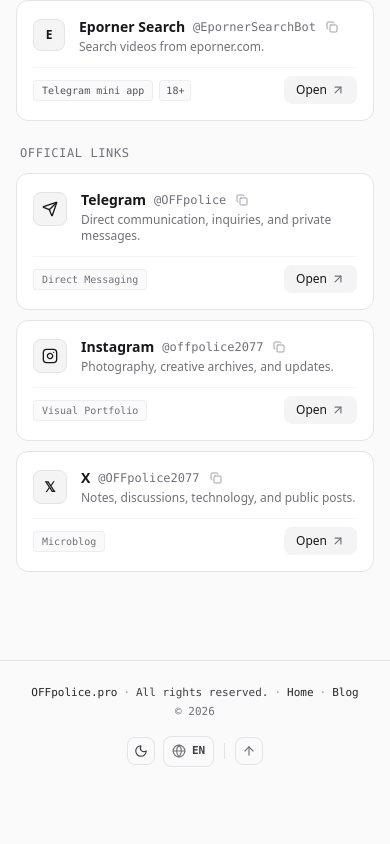
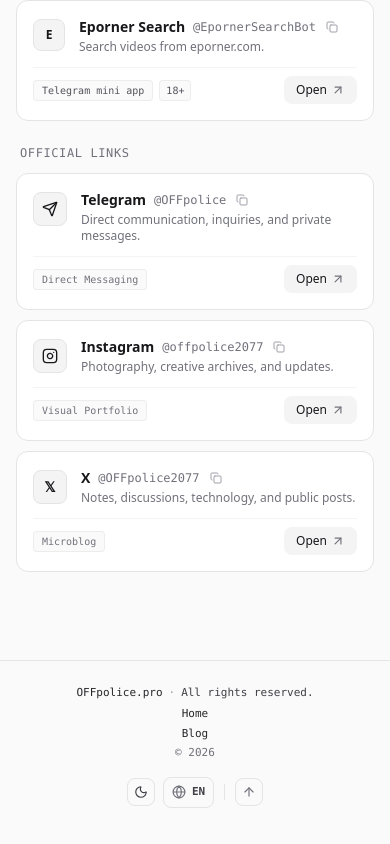
Before and after one commit to OFFpolice/offpolice.pro, a React (Vite) app: page / in a window 390 px wide. Shown: the part 1238-2082 px from the top of the page. Built offline with nearby package versions, Linux system fonts and the light colour scheme.

Commit message:
style(footer): improve layout responsiveness
Refactor footer text structure to use vertical stacking on mobile and inline wrapping on larger screens for better readability.

```diff
--- a/src/components/Footer.tsx
+++ b/src/components/Footer.tsx
@@ -60,7 +60,8 @@ export const Footer: React.FC<FooterProps> = ({
       <div className="max-w-3xl mx-auto px-4 sm:px-6 md:pl-24 lg:pl-6 flex flex-col sm:flex-row items-center justify-between gap-4">
         {/* Copyright & domain link */}
         <div className="flex flex-col items-center sm:items-start text-center sm:text-left gap-0.5">
-          <p className="text-zinc-700 dark:text-zinc-300 font-medium flex flex-wrap items-center justify-center sm:justify-start gap-x-1.5">
+          <div className="text-zinc-700 dark:text-zinc-300 font-medium flex flex-col sm:flex-row sm:flex-wrap items-center sm:justify-start gap-y-1 sm:gap-x-1.5">
+            <div className="flex flex-wrap items-center justify-center sm:justify-start gap-x-1.5">
               <a
                 id="footer-domain-link"
                 href="https://offpolice.pro/"
@@ -72,7 +73,8 @@ export const Footer: React.FC<FooterProps> = ({
               </a>
               <span aria-hidden="true" className="text-zinc-400 dark:text-zinc-600">·</span>
               <span>{t.footerRights}</span>
-            <span aria-hidden="true" className="text-zinc-400 dark:text-zinc-600">·</span>
+            </div>
+            <span aria-hidden="true" className="hidden sm:inline text-zinc-400 dark:text-zinc-600">·</span>
             <a
               id="footer-home-link"
               href="https://offpolice.pro/"
@@ -82,7 +84,7 @@ export const Footer: React.FC<FooterProps> = ({
             >
               {t.footerHome}
             </a>
-            <span aria-hidden="true" className="text-zinc-400 dark:text-zinc-600">·</span>
+            <span aria-hidden="true" className="hidden sm:inline text-zinc-400 dark:text-zinc-600">·</span>
             <a
               id="footer-blog-link"
               href="https://offpolice.pro/blog"
@@ -92,7 +94,7 @@ export const Footer: React.FC<FooterProps> = ({
             >
               {t.footerBlog}
             </a>
-          </p>
+          </div>
           <span className="text-zinc-500 dark:text-zinc-400">
             © {new Date().getFullYear()}
           </span>
```
Lines whose indentation alone changed are shown as unchanged.
